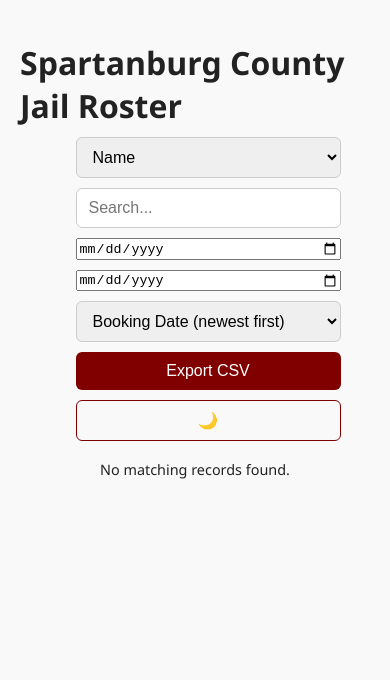
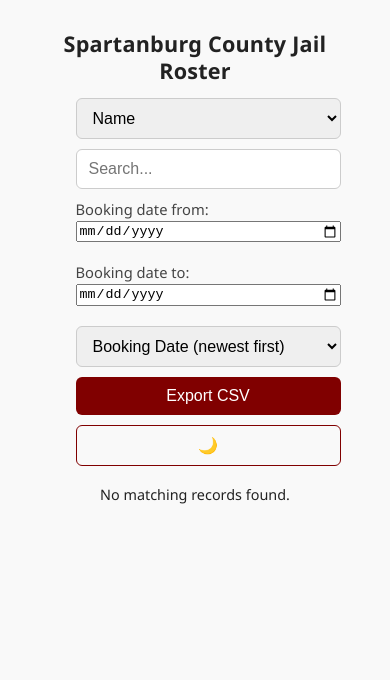
Before and after one commit to CodeByDes/SpartanburgJailRoster, a plain HTML site: page cleancard/index.html in a window 390 px wide. Drawn offline with Linux system fonts and the light colour scheme; no server answers.

Commit message:
Improved mobile display

```diff
--- a/cleancard/index.html
+++ b/cleancard/index.html
@@ -3,7 +3,7 @@
 <head>
 <meta charset="UTF-8" />
 <meta name="viewport" content="width=device-width, initial-scale=1" />
-<title>Spartanburg County Jail Roster Viewer - Clean Card Style</title>
+<title>Jail Roster Viewer - Clean Card Style</title>
 <style>
   :root {
     --color-bg-light: #f9f9f9;
@@ -29,9 +29,26 @@
     background-color: var(--color-bg-dark);
     color: var(--color-text-dark);
   }
-  h1 {
+  .main-title {
     margin-bottom: 10px;
     font-weight: 700;
+    font-size: 2.2rem;
+    text-align: center;
+    line-height: 1.15;
+    word-break: break-word;
+    max-width: 98vw;
+    letter-spacing: 0.5px;
+  }
+  @media (max-width: 600px) {
+    .main-title {
+      font-size: 1.35rem;
+      padding: 0 4vw;
+      margin-bottom: 14px;
+      margin-top: 10px;
+      line-height: 1.25;
+      letter-spacing: 0.01em;
+      max-width: 100vw;
+    }
   }
   .controls-container {
     display: flex;
@@ -63,8 +80,21 @@
   #sortField {
     min-width: 200px;
   }
-  #dateRangeStart, #dateRangeEnd {
+  .date-input-group {
+    display: flex;
+    flex-direction: column;
+    margin-right: 8px;
+    margin-bottom: 0;
     min-width: 140px;
+  }
+  .date-label {
+    font-size: 0.92em;
+    color: #444;
+    margin-bottom: 2px;
+    font-weight: 500;
+  }
+  body.dark .date-label {
+    color: #bbb;
   }
   #exportBtn {
     cursor: pointer;
@@ -200,7 +230,6 @@
     opacity: 0.5;
     cursor: default;
   }
-  /* Highlighting search terms */
   mark {
     background: #ffcc00;
     color: black;
@@ -208,7 +237,6 @@
     padding: 0 2px;
     border-radius: 2px;
   }
-  /* Responsive */
   @media (max-width: 600px) {
     .controls-container {
       flex-direction: column;
@@ -228,11 +256,15 @@
       width: 100px;
       height: 120px;
     }
+    .date-input-group {
+      margin-right: 0;
+      margin-bottom: 10px;
+    }
   }
 </style>
 </head>
 <body>
-<h1>Spartanburg County Jail Roster</h1>
+<h1 class="main-title">Spartanburg County Jail Roster</h1>
 <div class="controls-container" role="search" aria-label="Filter and search roster">
   <select id="searchField" aria-label="Select search field">
     <option value="name">Name</option>
@@ -241,10 +273,14 @@
     <option value="charges">Charges</option>
   </select>
   <input type="text" id="searchBar" placeholder="Search..." aria-label="Search roster" />
-  <label for="dateRangeStart" style="display:none;">Booking start date</label>
-  <input type="date" id="dateRangeStart" aria-label="Booking date from" title="Booking date from" />
-  <label for="dateRangeEnd" style="display:none;">Booking end date</label>
-  <input type="date" id="dateRangeEnd" aria-label="Booking date to" title="Booking date to" />
+  <div class="date-input-group">
+    <label for="dateRangeStart" class="date-label">Booking date from:</label>
+    <input type="date" id="dateRangeStart" aria-label="Booking date from" title="Booking date from" />
+  </div>
+  <div class="date-input-group">
+    <label for="dateRangeEnd" class="date-label">Booking date to:</label>
+    <input type="date" id="dateRangeEnd" aria-label="Booking date to" title="Booking date to" />
+  </div>
   <select id="sortField" aria-label="Select sorting order">
     <option value="nameAsc">Name (A → Z)</option>
     <option value="nameDesc">Name (Z → A)</option>
@@ -620,9 +656,7 @@
     document.getElementById('darkModeToggle').addEventListener('click', toggleDarkMode);
   }
   async function init() {
-    // Ensure light mode by default (remove .dark if present)
     document.body.classList.remove('dark');
-    // Set default sort mode to Booking Date (newest first)
     document.getElementById('sortField').value = 'dateDesc';
     updateDarkModeToggleBtn();
     await fetchRoster();
```
